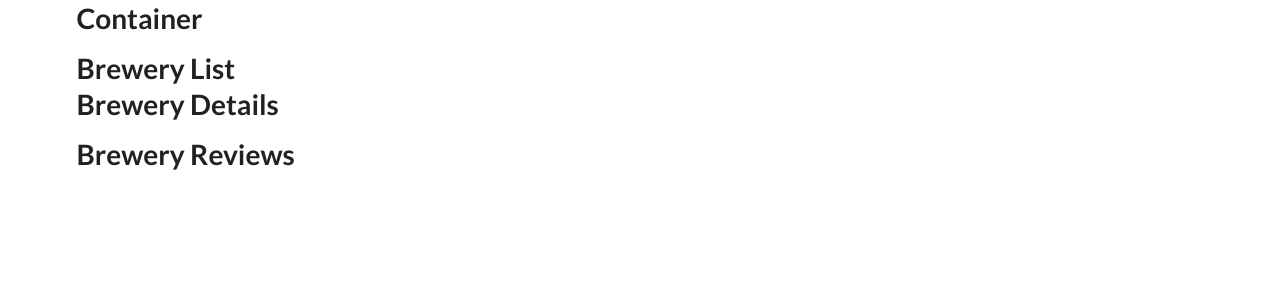
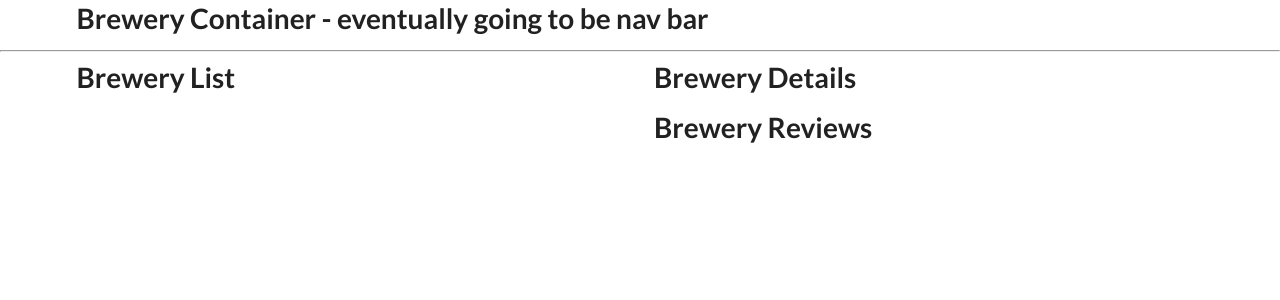
Before and after one commit to builtbyjosh/tipsy_review_react_v2, a React (Create React App) app: page / in a window 1280 px wide. Shown: the top 300 px of the page. Built offline with nearby package versions, Linux system fonts and the light colour scheme.

Commit message:
completed basic layout of components

```diff
--- a/src/components/App.js
+++ b/src/components/App.js
@@ -1,13 +1,17 @@
-import React from 'react';
-import BreweryContainer from './BreweryContainer';
+import React, { Component } from 'react'
+import BreweryContainer from "./BreweryContainer";
 
-
-const App = () => {
-  return (
-    <div className="ui container">
-      <BreweryContainer />
-    </div>
-  );
+ class App extends Component {
+  render() {
+    return (
+      <div>
+        <h1 className='ui container'>Brewery Container - eventually going to be nav bar</h1>
+      <hr />
+      <div className="ui container grid">
+        <BreweryContainer />
+      </div>
+      </div>
+    )
+  }
 }
-
-export default App;
+export default App
--- a/src/components/BreweryContainer.js
+++ b/src/components/BreweryContainer.js
@@ -1,15 +1,19 @@
-import React, { Component } from 'react'
-import BreweryDetails from './BreweryDetails'
-import BreweryList from './BreweryList'
+import React, { Component } from "react";
+import BreweryDetails from "./BreweryDetails";
+import BreweryList from "./BreweryList";
 
 export default class BreweryContainer extends Component {
   render() {
     return (
-      <div>
-        <h1>Container</h1>
-        <BreweryList />
-        <BreweryDetails />
+      <div className="ui row">
+
+        <div className="column eight wide">
+          <BreweryList />
+        </div>
+        <div className="column eight wide">
+          <BreweryDetails />
+        </div>
       </div>
-    )
+    );
   }
 }
```
